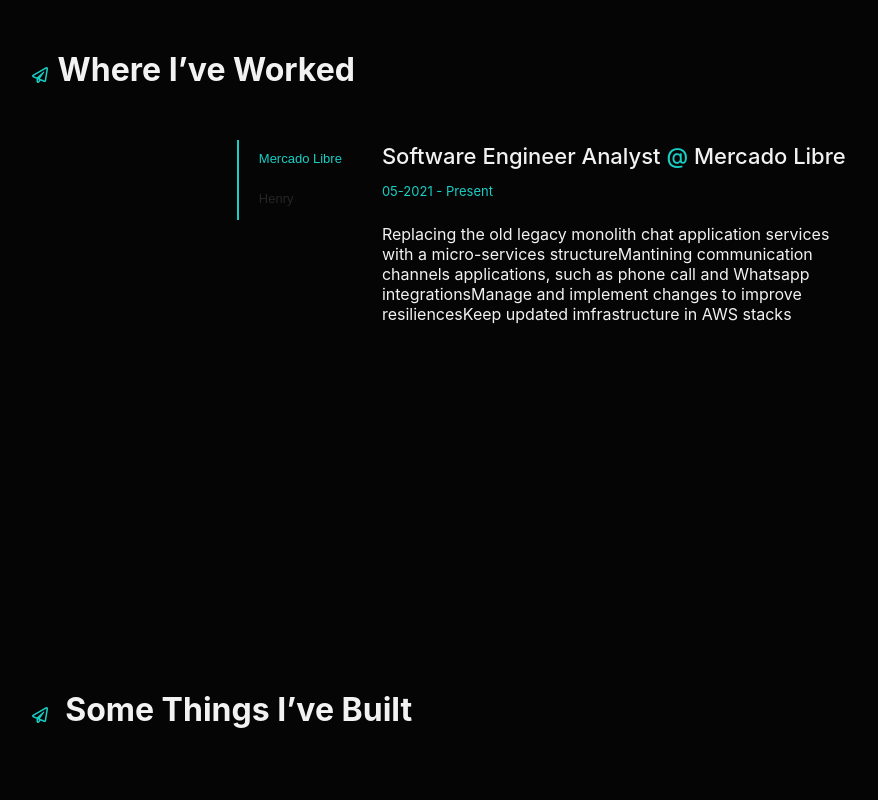
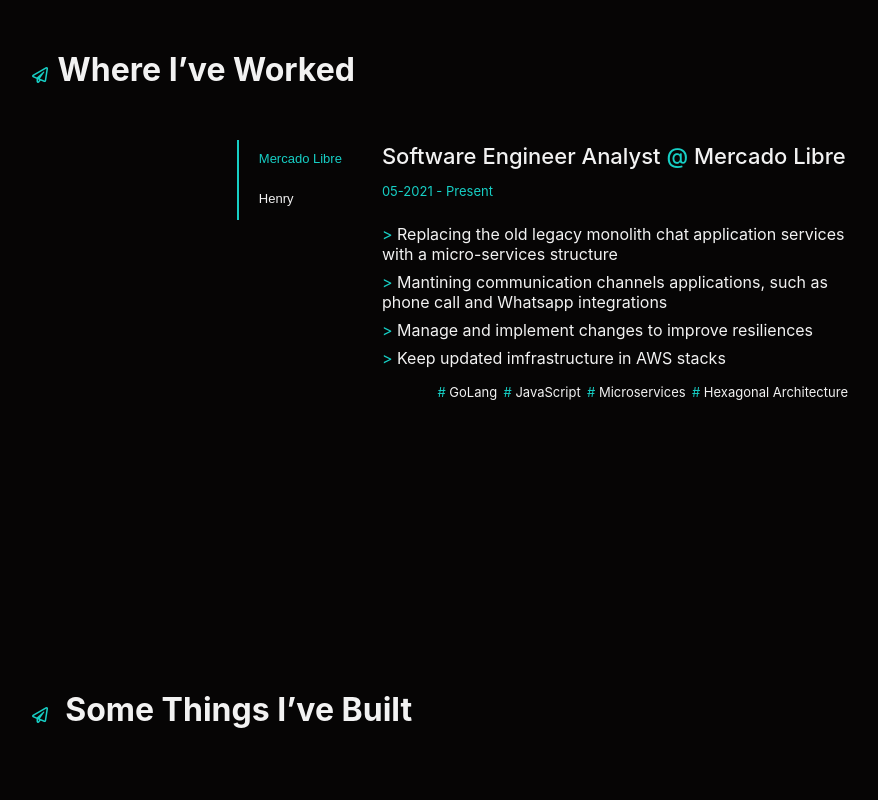
Before and after one commit to mstefa/mstefa, a React (Create React App) app: page / in a window 1280 px wide. Shown: the part 1020-1820 px from the top of the page, without its empty margins (96-974 px from the left). Built offline with nearby package versions, Linux system fonts and the light colour scheme.

Commit message:
feat: styling jobs component

```diff
--- a/src/components/About/StyledAbout.js
+++ b/src/components/About/StyledAbout.js
@@ -46,9 +46,7 @@
       ul {
         columns: 3;
         li {
-          /* list-style-type: '👉'; */
           list-style: none;
-          /* padding-inline-start: 0.4rem; */
         }
         li::before {
           content: '> ';
--- a/src/components/jobs/Jobs.jsx
+++ b/src/components/jobs/Jobs.jsx
@@ -116,14 +116,22 @@
                       </span>
                     </h4>
                     <p className="range">{range}</p>
-                    {e.items && e.items.map(i => {
-                      return (
-                        <span>{i.description}</span>
-                      )
-                    }
-
-                    )}
-
+                    <ul className='itemsList'>
+                      {e.items && e.items.map(i => {
+                        return (
+                          <li>{i.description}</li>
+                        )
+                      }
+                      )}
+                    </ul>
+                    <ul className='technologiesList'>
+                      {e.mainTechnologies && e.mainTechnologies.map(t => {
+                        return (
+                          <li>{t.name}</li>
+                        )
+                      }
+                      )}
+                    </ul>
                   </StyledTabPanel>
               );
             })}
--- a/src/components/jobs/StyledJobs.js
+++ b/src/components/jobs/StyledJobs.js
@@ -1,25 +1,25 @@
-import styled from 'styled-components'
-import { maxWidth } from "../../GlobalStyles";
-import { lightTel, darkGray, fzxs, fzxxl } from "../../GlobalStyles";
+import styled from 'styled-components';
+import { maxWidth } from '../../GlobalStyles';
+import { darkRed, lightTel, lightGray, fzxs, fzxxl } from '../../GlobalStyles';
 
 export const StyledJobs = styled.section`
   max-width: ${maxWidth}rem;
   min-height: 70vh;
   margin: 5rem auto;
-  display:flex;
-  flex-direction:column;
+  display: flex;
+  flex-direction: column;
   /* background-color: gray; */
-  h3{
+  h3 {
     width: 100%;
     padding-bottom: 0.5rem;
-      font-size:1.3rem;
+    font-size: 1.3rem;
     margin: 1rem 0 1rem 0;
   }
 
-  .inner{
+  .inner {
     margin: 1rem auto;
     max-width: 60%;
-    display:flex;
+    display: flex;
 
     .inner {
       display: flex;
@@ -34,14 +34,14 @@
       }
     }
   }
-`
+`;
 
 export const StyledTabList = styled.div`
   position: relative;
   // z-index: 3;
   width: max-content;
   padding: 0;
-  margin: 0.5rem 0 0 0 ;
+  margin: 0.5rem 0 0 0;
   list-style: none;
   @media (max-width: 600px) {
     display: flex;
@@ -77,18 +77,15 @@
 `;
 
 export const StyledTabButton = styled.button`
-
   display: flex;
   align-items: center;
   width: 100%;
   height: 2.5rem;
   padding: 0 20px 2px;
-  border-top: 0;
-  border-right: 0;
-  border-bottom: 0;
+  border: 0;
   border-left: 2px solid ${lightTel};
   background-color: transparent;
-  color: ${({ isActive }) => (isActive ? lightTel : darkGray)};
+  color: ${({ isActive }) => (isActive ? lightTel : lightGray)};
   font-size: ${fzxs};
   text-align: left;
   white-space: nowrap;
@@ -99,12 +96,12 @@
     min-width: 120px;
     padding: 0 15px;
     border-left: 0;
-    border-bottom: 2px solid ${lightTel};;
+    border-bottom: 2px solid ${lightTel};
     text-align: center;
   }
   &:hover,
   &:focus {
-    background-color: ${lightTel};;
+    background-color: ${darkRed};
   }
 `;
 
@@ -137,7 +134,6 @@
 export const StyledTabPanels = styled.div`
   position: relative;
   width: 100%;
-
   margin-left: 20px;
 
   @media (max-width: 600px) {
@@ -149,7 +145,6 @@
   width: 100%;
   height: auto;
   padding: 10px 0px;
-
 
   h4 {
     margin-top: 0;
@@ -168,4 +163,32 @@
     color: ${lightTel};
     font-size: ${fzxs};
   }
+
+  .itemsList {
+    padding: 0;
+    li {
+      list-style: none;
+      margin: 0.5rem 0 ;
+    }
+    li::before {
+      content: '> ';
+      color: ${lightTel};
+    }
+  }
+
+  .technologiesList {
+    display:flex;
+        flex-wrap:wrap;
+        justify-content: flex-end;
+        list-style: none;
+        li {
+          font-size:${fzxs};
+          margin: 0 0.2rem ;
+        }
+        li::before {
+          content: '# ';
+          color:${lightTel};
+        }
+    }
+  }
 `;
```
Lines whose indentation alone changed are shown as unchanged.
